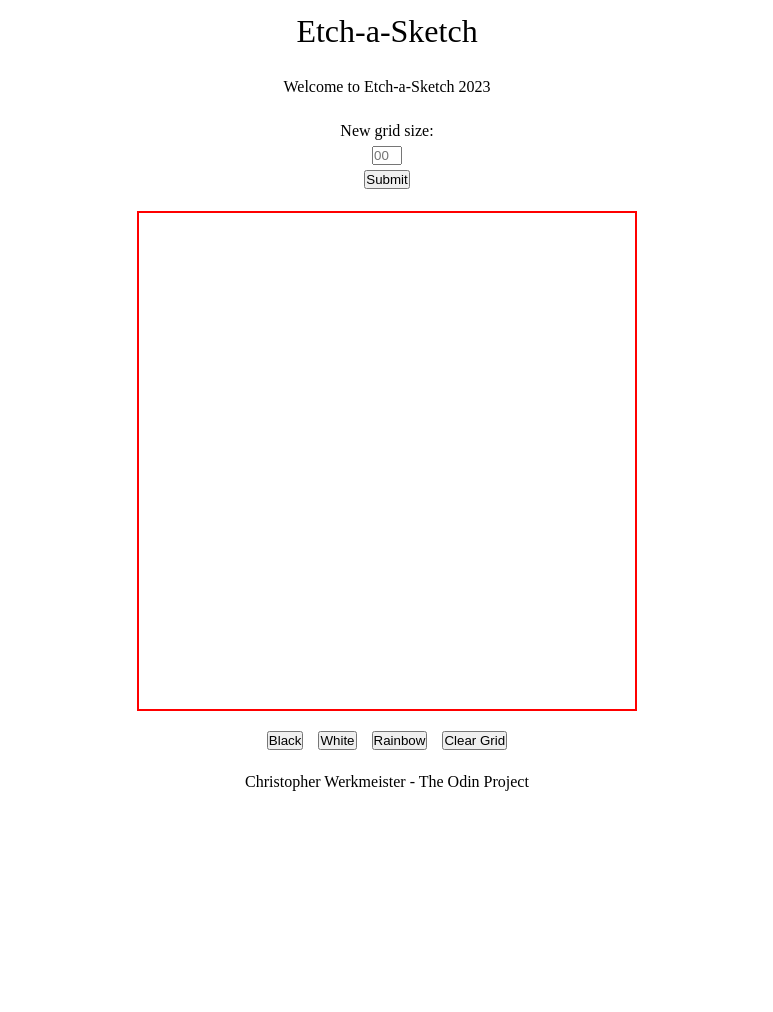
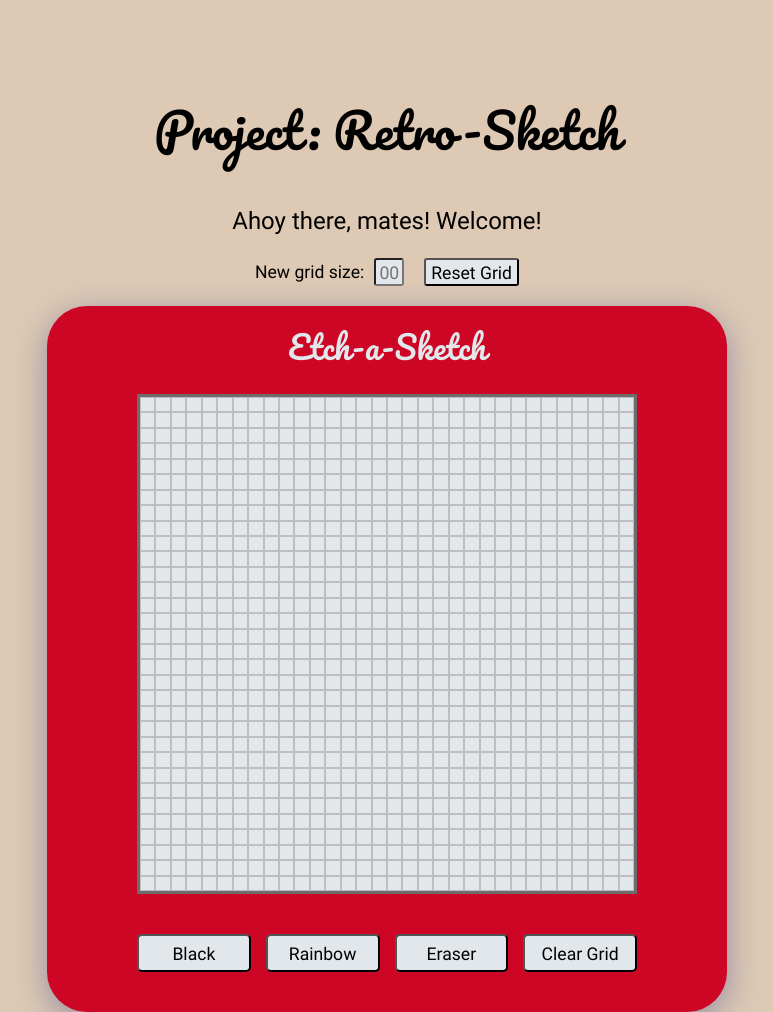
Before and after one commit to xAnDrOm3dAx/etch-a-sketch, a plain HTML site: page index.html in a window 1280 px wide. Shown: the top 1012 px of the page, without its empty margins (253-1026 px from the left). Before the commit the page ends 800 px from the top, so only its background shows below. Drawn offline with Linux system fonts and the light colour scheme.

Commit message:
complete v1 structure and style

```diff
--- a/index.html
+++ b/index.html
@@ -12,29 +12,32 @@
 
 <body>
 
-  <header class="header">
-    <h1>Etch-a-Sketch</h1>
-    <p id="prompt-message">Welcome to Etch-a-Sketch 2023</p>
+  <header id="header">
+    <h1>Project: Retro-Sketch</h1>
+    <h2 id="prompt-message">Ahoy there, mates! Welcome!</h2>
     <form id="form-input">
       <p>New grid size:</p>
-      <input id="user-input" placeholder="00" type="text" onblur="resizeGrid()" maxlength="201">
+      <input id="user-input" placeholder="00" type="text" maxlength="2">
       <p id="mirror-user-input"></p>
-      <button id='submit-button' class="user-submit">Submit</button>
+      <button id='reset-button' class="user-submit">Reset Grid</button>
     </form>
   </header>
 
   <main>
-    <div class="grid-container"></div>
-    <div class="button-container">
-      <button id="black-button">Black</button>
-      <button id="white-button">White</button>
-      <button id="rainbow-button">Rainbow</button>
-      <button id="clear-button">Clear Grid</button>
+    <div id="main-wrapper">
+      <h4>Etch-a-Sketch</h4>
+      <div class="grid-container"></div>
+      <div class="button-container">
+        <button id="black-button">Black</button>
+        <button id="rainbow-button">Rainbow</button>
+        <button id="eraser-button">Eraser</button>
+        <button id="clear-button">Clear Grid</button>
+      </div>
     </div>
   </main>
 
-  <footer>
-    <p>Christopher Werkmeister - The Odin Project</p>
+  <footer id="footer">
+    <p>Christopher Werkmeister - The Odin Project Foundations</p>
   </footer>
 
 </body>
--- a/reset.css
+++ b/reset.css
@@ -42,4 +42,13 @@ video {
   max-width: 100%;
 }
 
+/**
+Improve consistency of default fonts in all browsers. (https://github.com/sindresorhus/modern-normalize/issues/3)
+*/
+
+body {
+  font-family: system-ui, -apple-system, /* Firefox supports this but not yet `system-ui` */ "Segoe UI", Roboto, Helvetica, Arial, sans-serif,
+    "Apple Color Emoji", "Segoe UI Emoji";
+}
+
 /* End of Reset */
--- a/style.css
+++ b/style.css
@@ -1,41 +1,124 @@
+/* Fonts */
+
+@font-face {
+  font-family: "robotoregular";
+  src: url("/roboto-regular-webfont.woff2") format("woff2");
+  font-weight: normal;
+  font-style: normal;
+}
+
+@font-face {
+  font-family: "pacificoregular";
+  src: url("/pacifico-regular-webfont.woff2") format("woff2");
+  font-weight: normal;
+  font-style: normal;
+}
+
+/* Typography */
+h1 {
+  font-family: "pacificoregular", sans-serif;
+  font-size: 3rem;
+  text-align: center;
+  margin-top: 100px;
+}
+
+h2 {
+  font-family: "robotoregular", sans-serif;
+}
+
+h4 {
+  font-family: "pacificoregular", sans-serif;
+  font-size: 2rem;
+  text-align: center;
+  margin-bottom: 20px;
+  color: rgb(226, 231, 235);
+}
+
+p,
+input,
+button,
+form {
+  font-family: "robotoregular", sans-serif;
+  font-size: 1.1rem;
+}
+
+/* Layout */
 body {
   display: flex;
   flex-direction: column;
   align-items: center;
   justify-content: center;
+  background-color: #ddc9b4;
+}
+
+header,
+footer {
+  flex: 0 0 auto;
+}
+
+main {
+  flex: 1 0 auto;
 }
 
 /* Header */
-
-h1 {
-  margin-bottom: 20px;
-}
-
-.header {
+#header {
   text-align: center;
-  margin-bottom: 20px;
+  display: flex;
+  flex-direction: column;
+  align-items: center;
 }
 
 #prompt-message {
-  margin: 20px;
+  margin: 30px 0px 20px;
 }
 
-.form-input {
+#form-input {
   display: flex;
+  flex-direction: row;
+  justify-content: center;
   gap: 10px;
+  margin-bottom: 20px;
 }
 
 #user-input {
   width: 30px;
+  text-align: center;
+  background-color: rgb(226, 231, 235);
+  border-radius: 3px;
+}
+
+#reset-button {
+  padding: 0px 5px;
+  border-radius: 3px;
+  transition-duration: 0.4s;
+  background-color: rgb(226, 231, 235);
+}
+
+#reset-button:hover {
+  background-color: #1e000e;
+  color: #fff;
 }
 
 /* Main */
+#main-wrapper {
+  padding: 20px 90px 40px;
+
+  border-radius: 40px;
+  background: rgba(206, 6, 37, 1);
+  box-shadow: 0 8px 32px 0 rgba(31, 38, 135, 0.37);
+  -webkit-backdrop-filter: blur(14.5px);
+}
 
 .grid-container {
   width: 500px;
   height: 500px;
-  border: 2px solid red;
+  border: 3px solid rgb(108, 108, 108);
   display: grid;
+  background-color: rgb(226, 231, 235);
+}
+
+.grid-container div {
+  border: 0.1px solid rgb(190, 190, 190);
 }
 
 .button-container {
@@ -43,12 +126,23 @@ h1 {
   flex-direction: row;
   gap: 15px;
   justify-content: center;
-  margin-top: 20px;
-  width: 500px;
+  margin-top: 40px;
+}
+
+.button-container > button {
+  flex: 1;
+  padding: 5px 0px;
+  border-radius: 5px;
+  transition-duration: 0.4s;
+  background-color: rgb(226, 231, 235);
+}
+
+button:hover {
+  background-color: #1e000e;
+  color: #fff;
 }
 
 /* Footer */
-
-footer {
-  margin-top: 20px;
+#footer {
+  margin: 30px 0px 30px;
 }
```
Also changed, not shown: pacifico-regular-webfont.woff2 (added), roboto-regular-webfont.woff2 (added).
